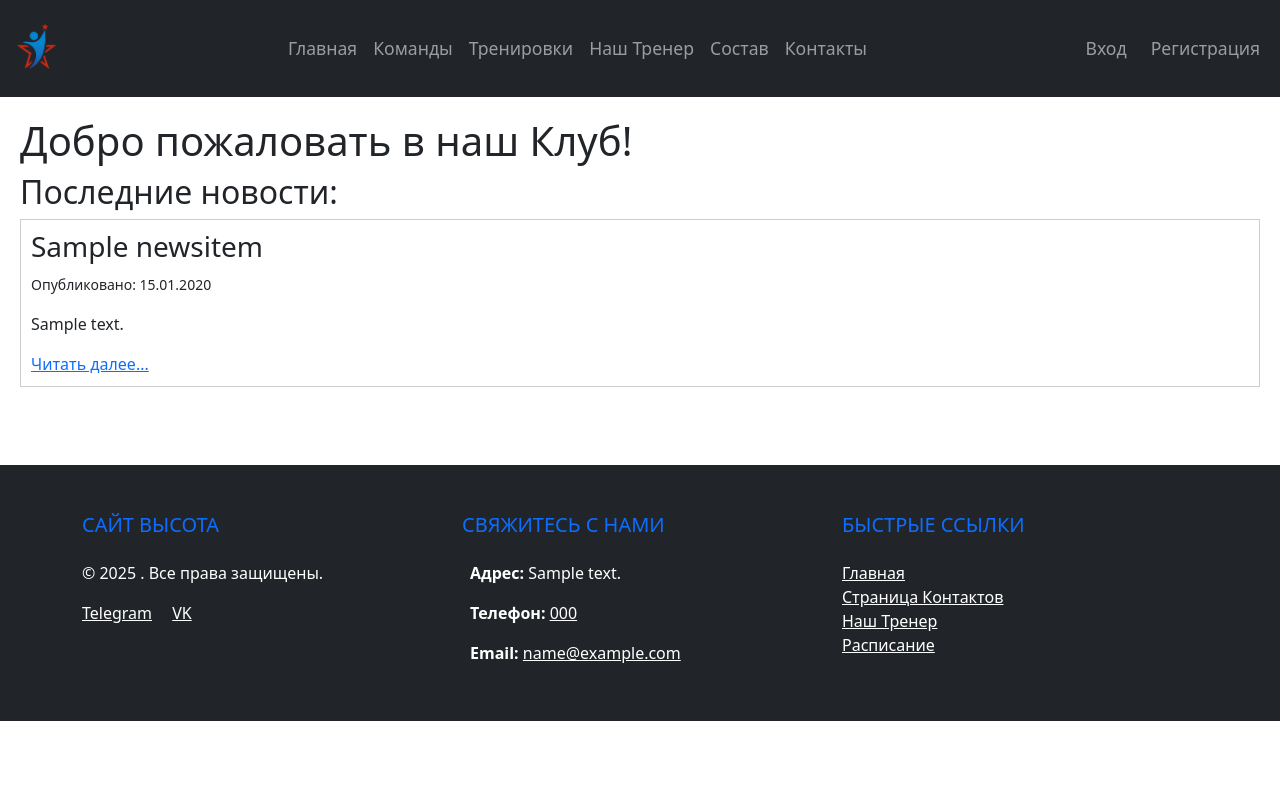
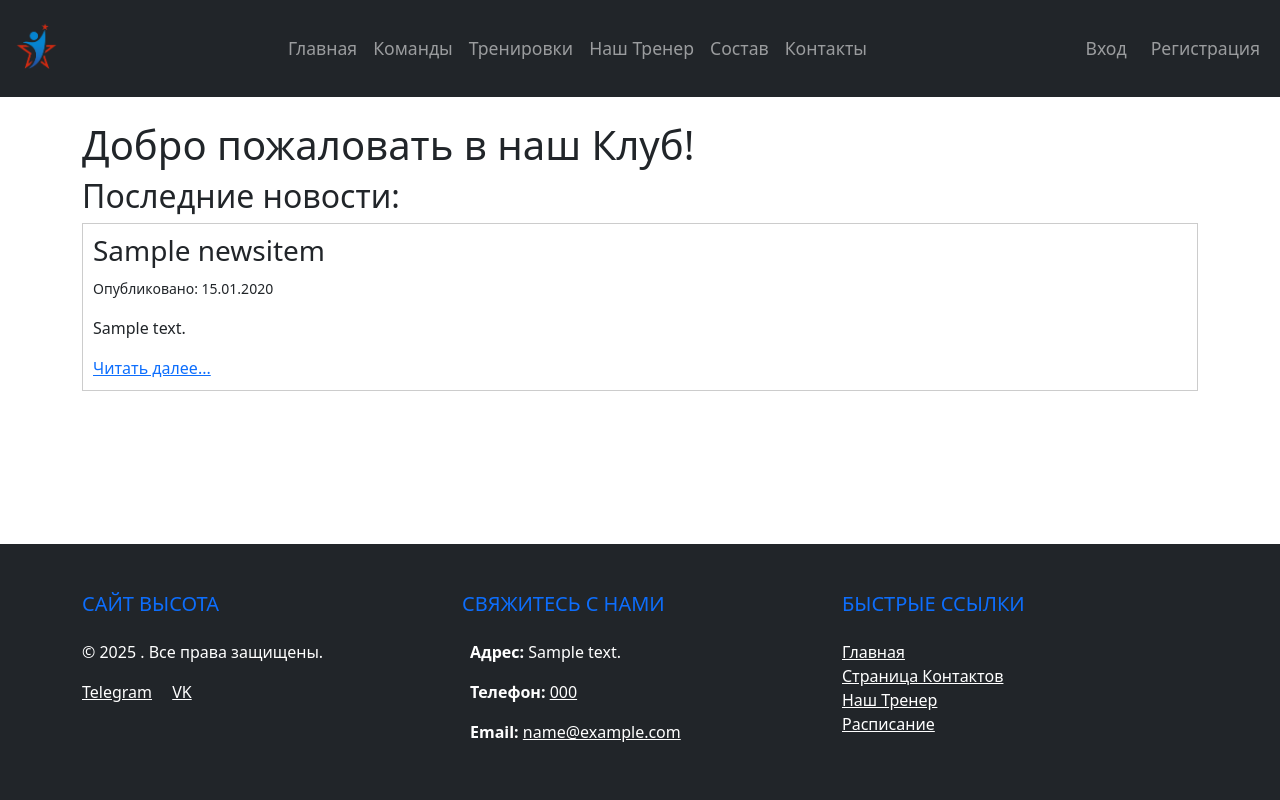
Before and after one commit to Vladimirhoa/websiteHeight, a Django app: page / in a window 1280 px wide. Run offline with Django 5.2, Linux system fonts and the light colour scheme; tables that the repository leaves empty hold one stand-in row (values such as "Sample post").

Commit message:
Footer down

```diff
--- a/club_core/templates/club_core/base.html
+++ b/club_core/templates/club_core/base.html
@@ -10,7 +10,7 @@
           integrity="sha384-QWTKZyjpPEjISv5WaRU9OFeRpok6YctnYmDr5pNlyT2bRjXh0JMhjY6hW+ALEwIH"
           crossorigin="anonymous">
 </head>
-<body>
+<body class="d-flex flex-column min-vh-100">
 
     <header>
         <nav class="navbar navbar-expand-lg navbar-dark bg-dark">
@@ -73,9 +73,11 @@
 </nav>
     </header>
 
-    <main style="padding: 20px;">
+    <main class="flex-grow-1">
+        <div class="container mt-4">
         {% block content %}
         {% endblock %}
+        </div>
     </main>
 
     <footer class="bg-dark text-white pt-5 pb-4 mt-5">
--- a/news/models.py
+++ b/news/models.py
@@ -5,7 +5,7 @@ class NewsItem(models.Model):
     content = models.TextField(verbose_name="Содержание")
     pub_date = models.DateTimeField(auto_now_add=True, verbose_name="Дата публикации")
     is_published = models.BooleanField(default=True, verbose_name="Опубликовано")
-    #image_news = models.ImageField(upload_to='staticfiles/coach', blank=True, null=True, verbose_name="Фото")
+    image_news = models.ImageField(upload_to='media/news', blank=True, null=True, verbose_name="Фото для новости")
 
     class Meta:
         verbose_name = "Новость"
```
Also changed, not shown: news/templates/news/news_page.html (+9 -1 lines), news/admin.py (line endings or trailing spaces), news/migrations/0002_newsitem_image_news.py (added), news/migrations/0003_alter_newsitem_image_news.py (added).
